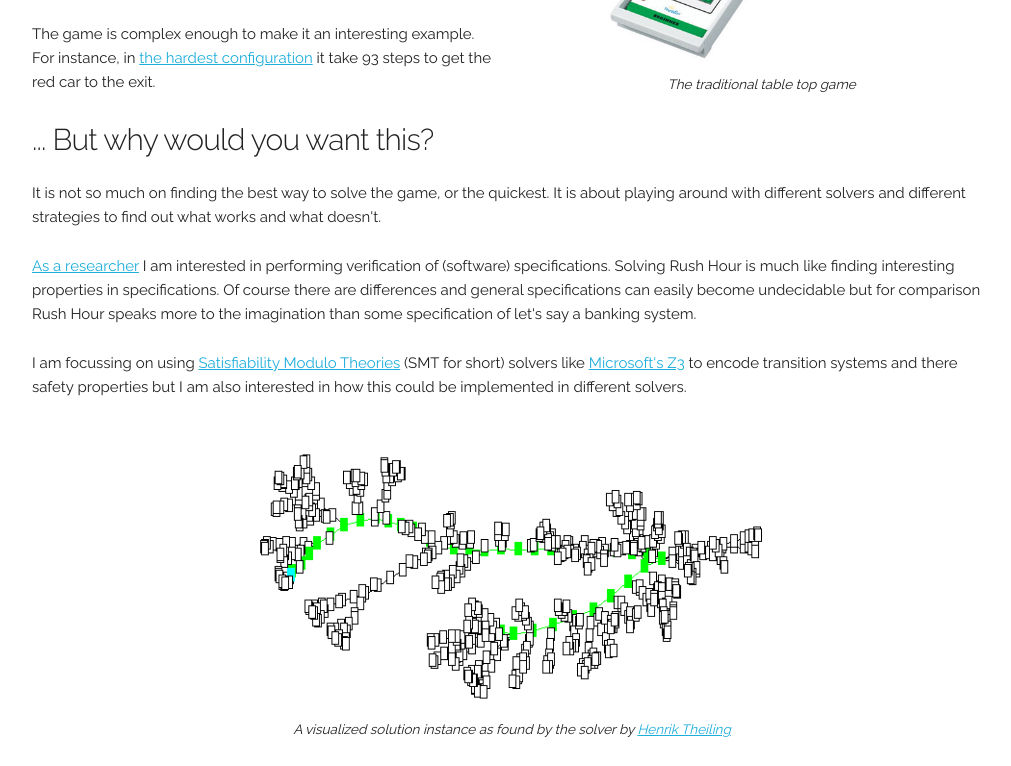
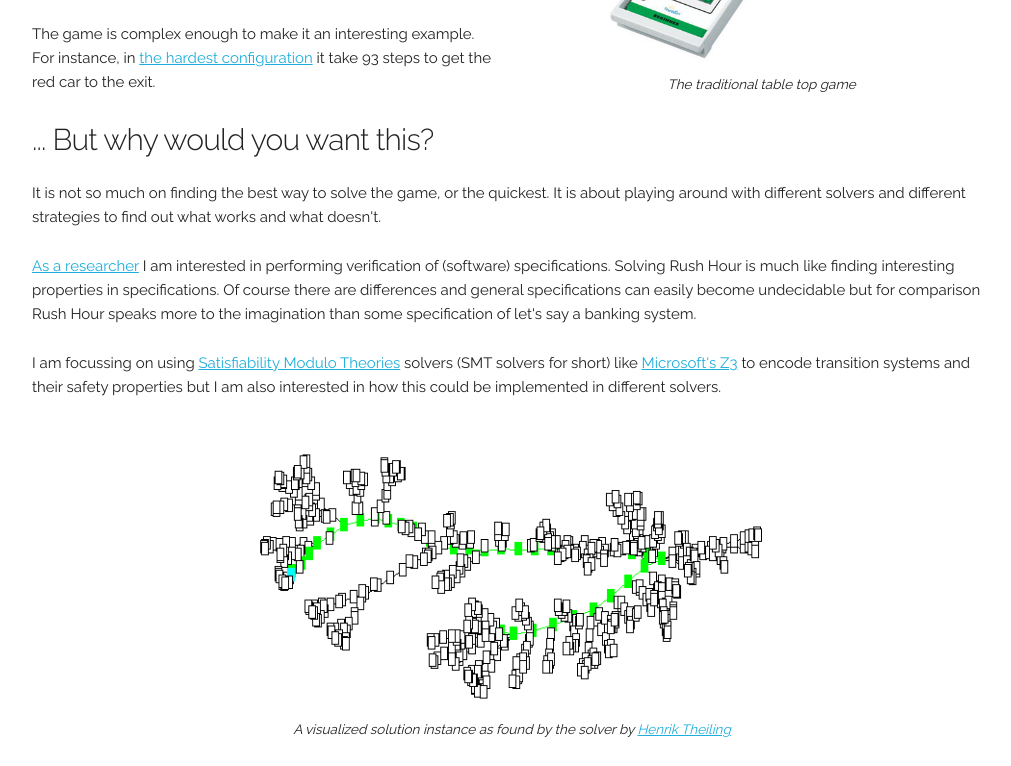
Before and after one commit to joukestoel/rushhour-solver-benchmark, a plain HTML site: page index.html in a window 1280 px wide. Shown: the part 696-1462 px from the top of the page, without its empty margins (128-1139 px from the left). Drawn offline with Linux system fonts and the light colour scheme.

Commit message:
Fixed some typos

```diff
--- a/index.html
+++ b/index.html
@@ -87,7 +87,7 @@
 
         <p><a href="http://www.cwi.nl/people/stoel" target="_new">As a researcher</a> I am  interested in performing verification of (software) specifications. Solving Rush Hour is much like finding interesting properties in specifications. Of course there are differences and general specifications can easily become undecidable but for comparison Rush Hour speaks more to the imagination than some specification of let's say a banking system.</p>
 
-        <p>I am focussing on using <a href="https://en.wikipedia.org/wiki/Satisfiability_modulo_theories" target="_new">Satisfiability Modulo Theories</a> (SMT for short) solvers like <a href="https://github.com/Z3Prover/z3" target="new">Microsoft's Z3</a> to encode transition systems and there safety properties but I am also interested in how this could be implemented in different solvers.
+        <p>I am focussing on using <a href="https://en.wikipedia.org/wiki/Satisfiability_modulo_theories" target="_new">Satisfiability Modulo Theories</a> solvers (SMT solvers for short) like <a href="https://github.com/Z3Prover/z3" target="new">Microsoft's Z3</a> to encode transition systems and their safety properties but I am also interested in how this could be implemented in different solvers.
       </div>
       <div class="offset-by-two eight columns">
         <figure>
```
